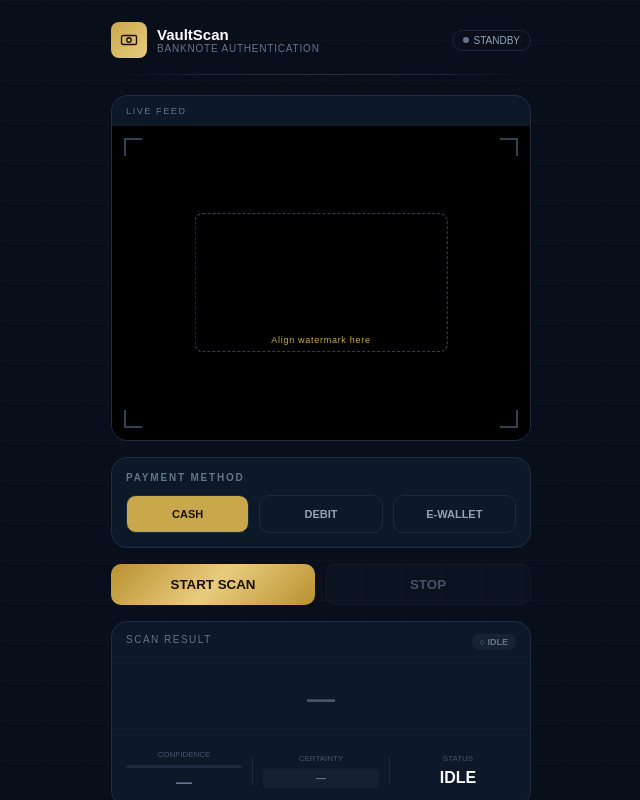
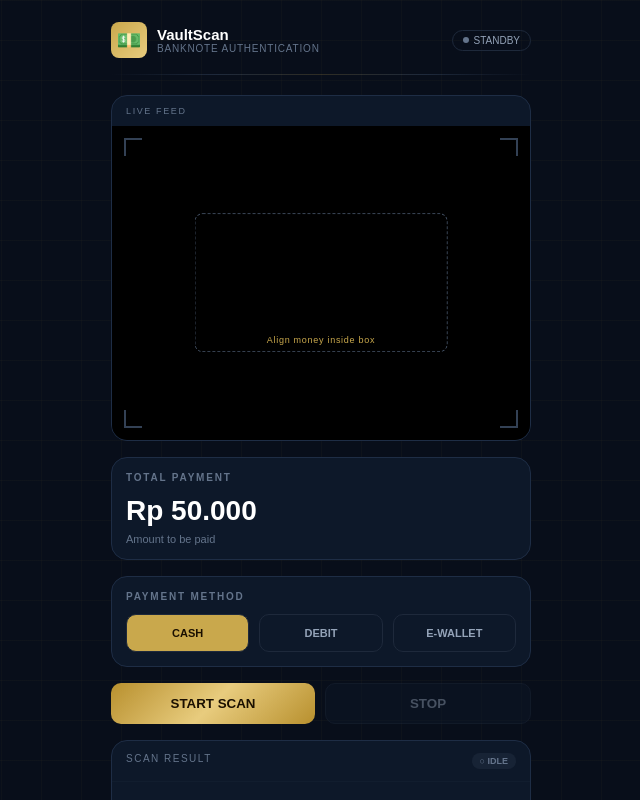
Before and after one commit to alfarezalfathir/deteksi-uangFIX, a React (Create React App) app in the folder frontend/: page / in a window 1280 px wide. Shown: the top 800 px of the page, without its empty margins (319-959 px from the left). Built offline with nearby package versions, Linux system fonts and the light colour scheme; no server answers.

Commit message:
update ada sampai total payment (2. POS)

```diff
--- a/frontend/src/App.js
+++ b/frontend/src/App.js
@@ -11,6 +11,7 @@ function App() {
   const [isScanning, setIsScanning] = useState(false);
   const [transactions, setTransactions] = useState([]);
   const [paymentMethod, setPaymentMethod] = useState("cash");
+  const [totalPayment, setTotalPayment] = useState(50000);
 
   const intervalRef = useRef(null);
   const [pulse, setPulse] = useState(false);
@@ -36,11 +37,15 @@ function App() {
     }
   };
 
-  // FIX CAMERA
+  // START CAMERA
   const startCamera = async () => {
     try {
       const stream = await navigator.mediaDevices.getUserMedia({
-        video: { facingMode: "environment" },
+        video: {
+          facingMode: "environment",
+          width: { ideal: 1280 },
+          height: { ideal: 720 },
+        },
         audio: false,
       });
 
@@ -50,8 +55,8 @@ function App() {
     }
   };
 
+  // START SCAN
   const startScan = async () => {
-    // CASH METHOD
     if (paymentMethod === "cash") {
       if (intervalRef.current) return;
 
@@ -59,13 +64,10 @@ function App() {
 
       intervalRef.current = setInterval(() => {
         captureFrame();
-      }, 1500);
-    }
-
-    // DEBIT METHOD
-    else if (paymentMethod === "debit") {
+      }, 1800);
+    } else if (paymentMethod === "debit") {
       try {
-        const response = await axios.post("/detect", {
+        await axios.post("/detect", {
           image: null,
           payment_method: "debit",
         });
@@ -78,12 +80,9 @@ function App() {
       } catch (error) {
         console.log(error);
       }
-    }
-
-    // EWALLET METHOD
-    else if (paymentMethod === "ewallet") {
+    } else if (paymentMethod === "ewallet") {
       try {
-        const response = await axios.post("/detect", {
+        await axios.post("/detect", {
           image: null,
           payment_method: "ewallet",
         });
@@ -99,6 +98,7 @@ function App() {
     }
   };
 
+  // STOP SCAN
   const stopScan = () => {
     setIsScanning(false);
 
@@ -108,18 +108,23 @@ function App() {
     }
   };
 
+  // CAPTURE FRAME
   const captureFrame = async () => {
     const canvas = canvasRef.current;
     const video = videoRef.current;
+
+    if (!video || video.readyState !== 4) return;
 
     const context = canvas.getContext("2d");
 
     canvas.width = 640;
     canvas.height = 480;
 
-    context.drawImage(video, 0, 0);
+    // MIRROR FIX
+    context.drawImage(video, 0, 0, canvas.width, canvas.height);
 
-    const image = canvas.toDataURL("image/jpeg", 0.6);
+    // QUALITY IMPROVE
+    const image = canvas.toDataURL("image/jpeg", 0.9);
 
     try {
       const response = await axios.post("/detect", {
@@ -132,6 +137,11 @@ function App() {
       setConfidence(response.data.confidence);
 
       fetchTransactions();
+
+      // AUTO STOP KALO SUDAH ASLI
+      if (response.data.result === "ASLI" && response.data.confidence >= 90) {
+        stopScan();
+      }
     } catch (error) {
       console.log(error);
     }
@@ -162,20 +172,7 @@ function App() {
       {/* HEADER */}
       <header style={styles.header}>
         <div style={styles.logoArea}>
-          <div style={styles.logoIcon}>
-            <svg
-              width="18"
-              height="18"
-              viewBox="0 0 24 24"
-              fill="none"
-              stroke="currentColor"
-              strokeWidth="1.8"
-            >
-              <rect x="2" y="6" width="20" height="12" rx="2" />
-              <circle cx="12" cy="12" r="3" />
-              <path d="M6 12h.01M18 12h.01" />
-            </svg>
-          </div>
+          <div style={styles.logoIcon}>💵</div>
 
           <div>
             <div style={styles.logoName}>VaultScan</div>
@@ -204,7 +201,13 @@ function App() {
           <div style={styles.cameraLabel}>LIVE FEED</div>
 
           <div style={styles.cameraViewport}>
-            <video ref={videoRef} autoPlay playsInline style={styles.video} />
+            <video
+              ref={videoRef}
+              autoPlay
+              playsInline
+              muted
+              style={styles.video}
+            />
 
             {["tl", "tr", "bl", "br"].map((pos) => (
               <div
@@ -223,18 +226,44 @@ function App() {
                 borderColor: isScanning ? "#c9a84c" : "#475569",
               }}
             >
-              <div style={styles.guideLabel}>Align watermark here</div>
+              <div style={styles.guideLabel}>Align money inside box</div>
             </div>
 
             {isScanning && (
               <div
                 style={{
                   ...styles.scanLine,
-                  top: pulse ? "30%" : "70%",
+                  top: pulse ? "25%" : "75%",
                   transition: "top 0.9s ease-in-out",
                 }}
               />
             )}
+          </div>
+        </div>
+
+        {/* TOTAL PAYMENT */}
+        <div style={styles.paymentPanel}>
+          <div style={styles.paymentTitle}>TOTAL PAYMENT</div>
+
+          <div
+            style={{
+              color: "#fff",
+              fontSize: 28,
+              fontWeight: 700,
+              marginTop: 6,
+            }}
+          >
+            Rp {totalPayment.toLocaleString("id-ID")}
+          </div>
+
+          <div
+            style={{
+              color: "#64748b",
+              fontSize: 11,
+              marginTop: 6,
+            }}
+          >
+            Amount to be paid
           </div>
         </div>
 
@@ -278,7 +307,7 @@ function App() {
           </div>
         </div>
 
-        {/* BUTTONS */}
+        {/* BUTTON */}
         <div style={styles.controls}>
           <button
             onClick={startScan}
@@ -418,14 +447,33 @@ function App() {
                     {item.result}
                   </div>
 
+                  <div style={styles.historyMethod}>{item.payment_method}</div>
+
+                  <div style={styles.historyDate}>Amount: Rp {item.amount}</div>
+
                   <div style={styles.historyDate}>
-                    {new Date(item.created_at).toLocaleString()}
+                    Contract: {item.contract_code}
                   </div>
-
-                  <div style={styles.historyMethod}>{item.payment_method}</div>
                 </div>
 
-                <div style={styles.historyConfidence}>{item.confidence}%</div>
+                <div style={{ textAlign: "right" }}>
+                  <div style={styles.historyConfidence}>{item.confidence}%</div>
+
+                  <div
+                    style={{
+                      fontSize: 10,
+                      marginTop: 4,
+                      color:
+                        item.status === "SUCCESS"
+                          ? "#10b981"
+                          : item.status === "WARNING"
+                            ? "#f59e0b"
+                            : "#ef4444",
+                    }}
+                  >
+                    {item.status}
+                  </div>
+                </div>
               </div>
             ))
           )}
@@ -487,6 +535,7 @@ const styles = {
     alignItems: "center",
     justifyContent: "center",
     color: "#1a0f00",
+    fontSize: 20,
   },
 
   logoName: {
```
Also changed, not shown: 7 other files (tests, documents, lock files or other folders).
